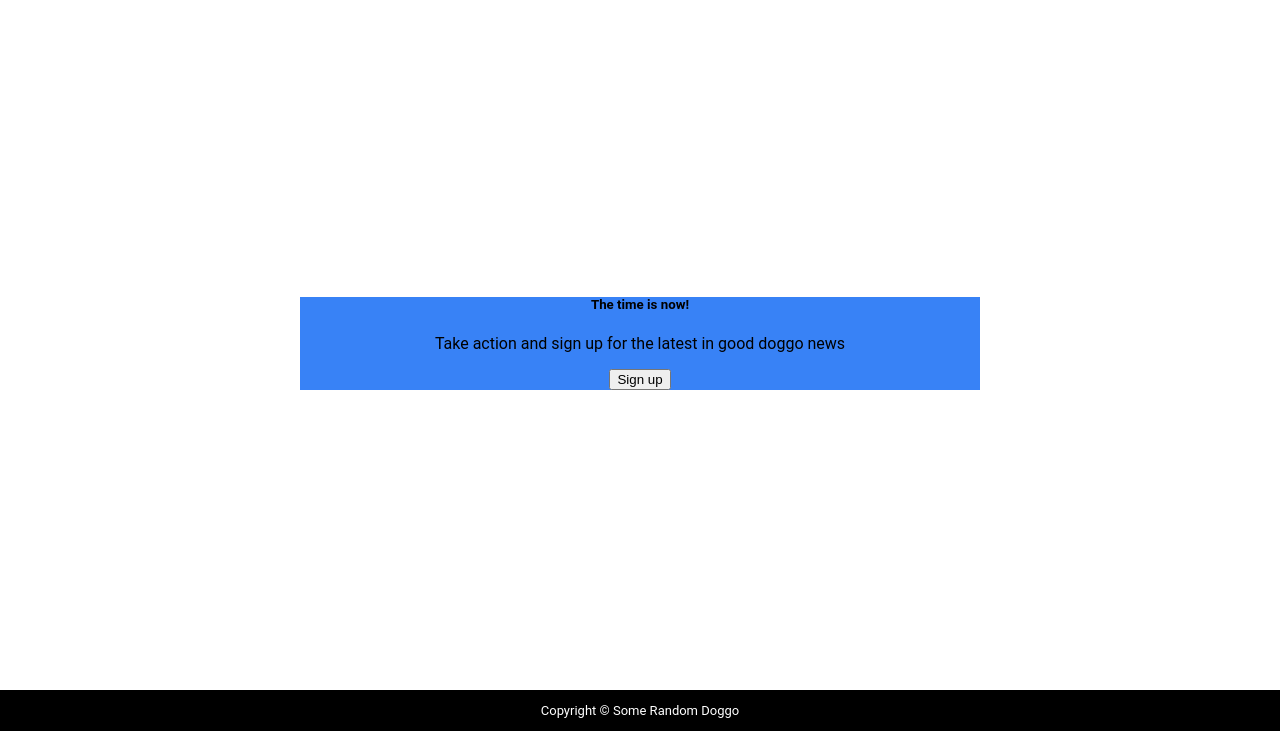
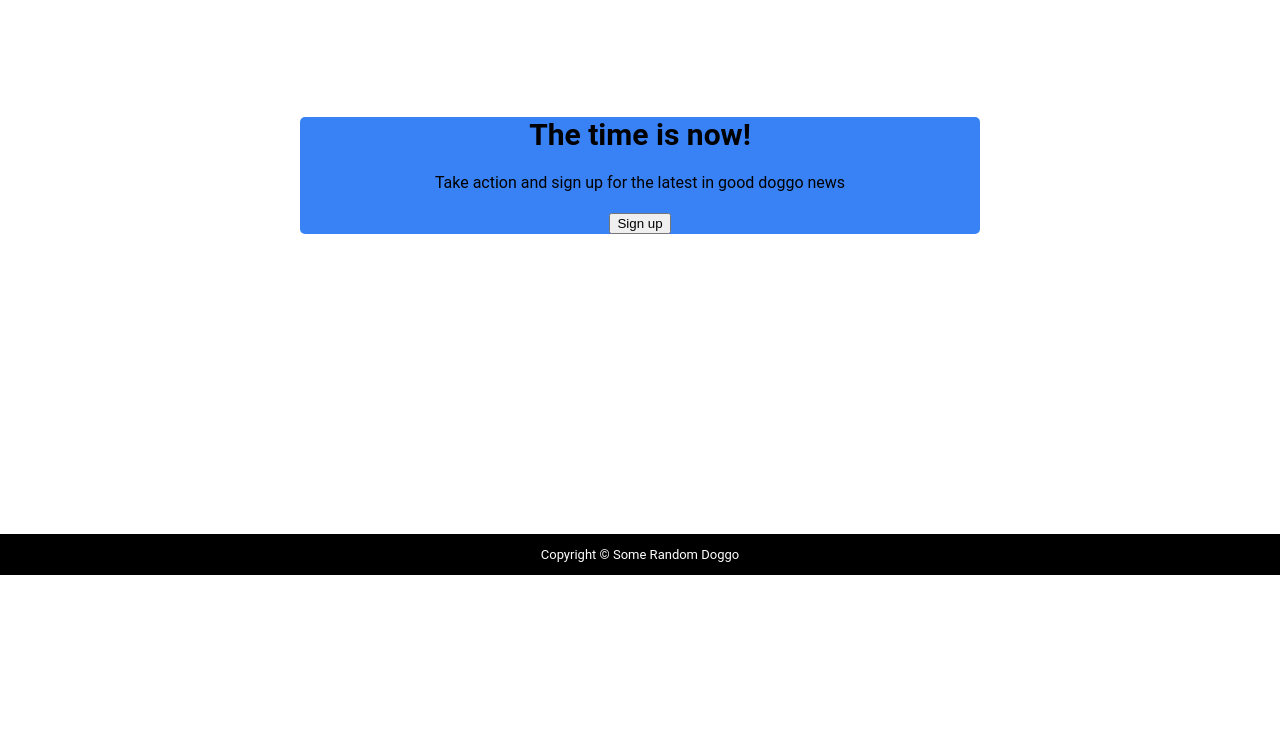
Before and after one commit to dylanmc77/css-box-assignment, a plain HTML site: page index.html in a window 1280 px wide. Shown: the part 1543-2274 px from the top of the page. After the commit the page ends 2118 px from the top, so only its background shows below. Drawn offline with Linux system fonts and the light colour scheme; files that its build step writes are made by us from their sources; files whose address does not match are found by name.

Commit message:
adjust main-header padding

```diff
--- a/index.css
+++ b/index.css
@@ -28,6 +28,7 @@ body {
 
 ul {
     color: black;
+    opacity: 1.0;
 
 
 }
@@ -38,7 +39,7 @@ ul {
     display: flex;
     align-items: center;
     justify-content: center;
-    padding: 90px;
+    padding: 0px;
     color: white;
 }
 
@@ -105,12 +106,30 @@ h3 {
     font-weight: bold;
     font-size: 20px;
 }
+h4 {
+    font-size: 30px;
+    margin: 1px;
+
+}
+
+/* sign up box */
 
 .bottom-box {
     background-color: #3882f6;
+    border-radius: 5px;
     display: block;
     margin: 300px;
 }
+
+.bottom-box p {
+    padding: 5px;
+}
+
+.box-button {
+     border-color: black;
+     border-radius: 5px;
+     color: #3882f6;
+    }
 
 .footer {
     text-align: center;
--- a/index.html
+++ b/index.html
@@ -70,9 +70,11 @@
     </div>
 
     <div class="bottom-box">
-        <h5>The time is now!</h5>
+        <h4>The time is now!</h4>
         <p>Take action and sign up for the latest in good doggo news</p>
+        <div class="box-button">
         <button>Sign up</button>
+        </div>
     </div>
 </div>
 
```
